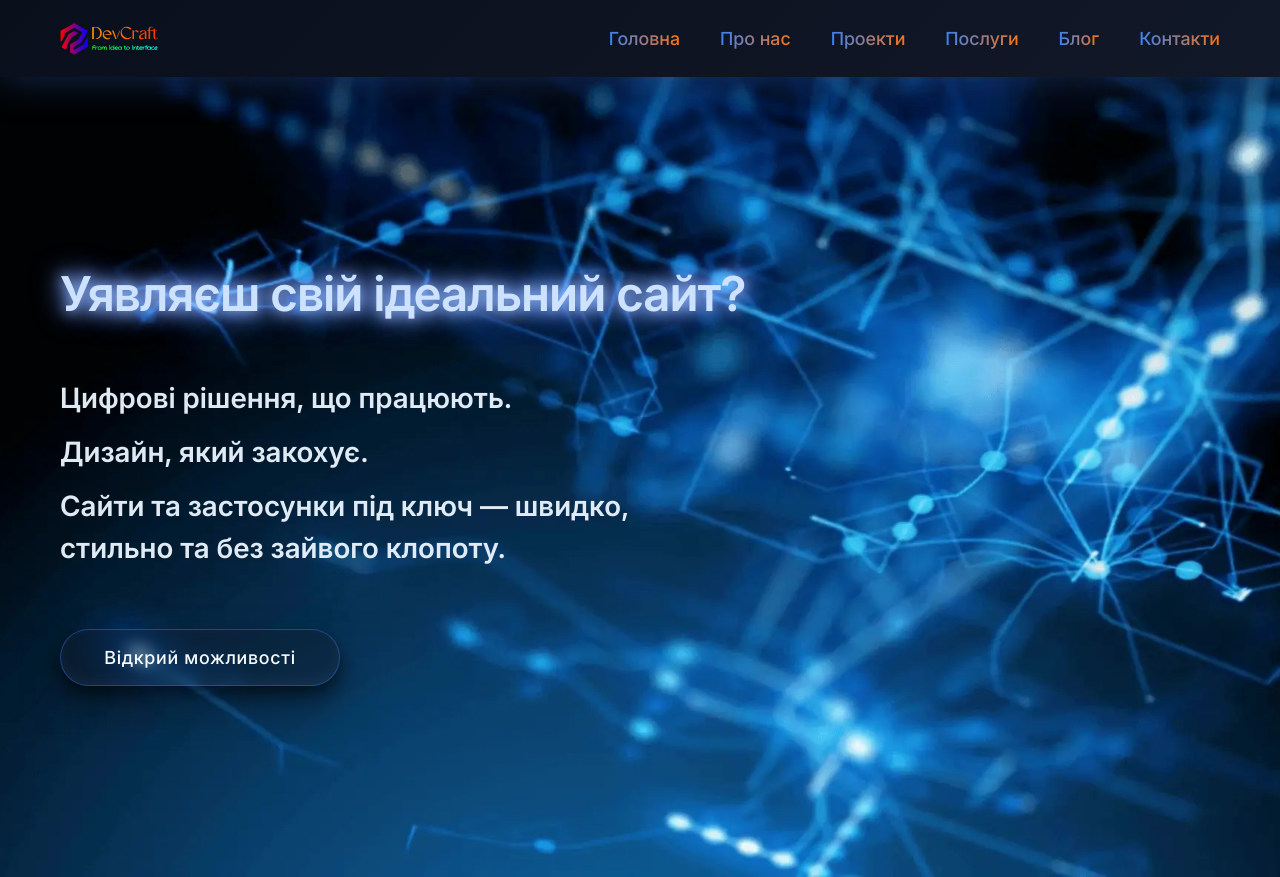
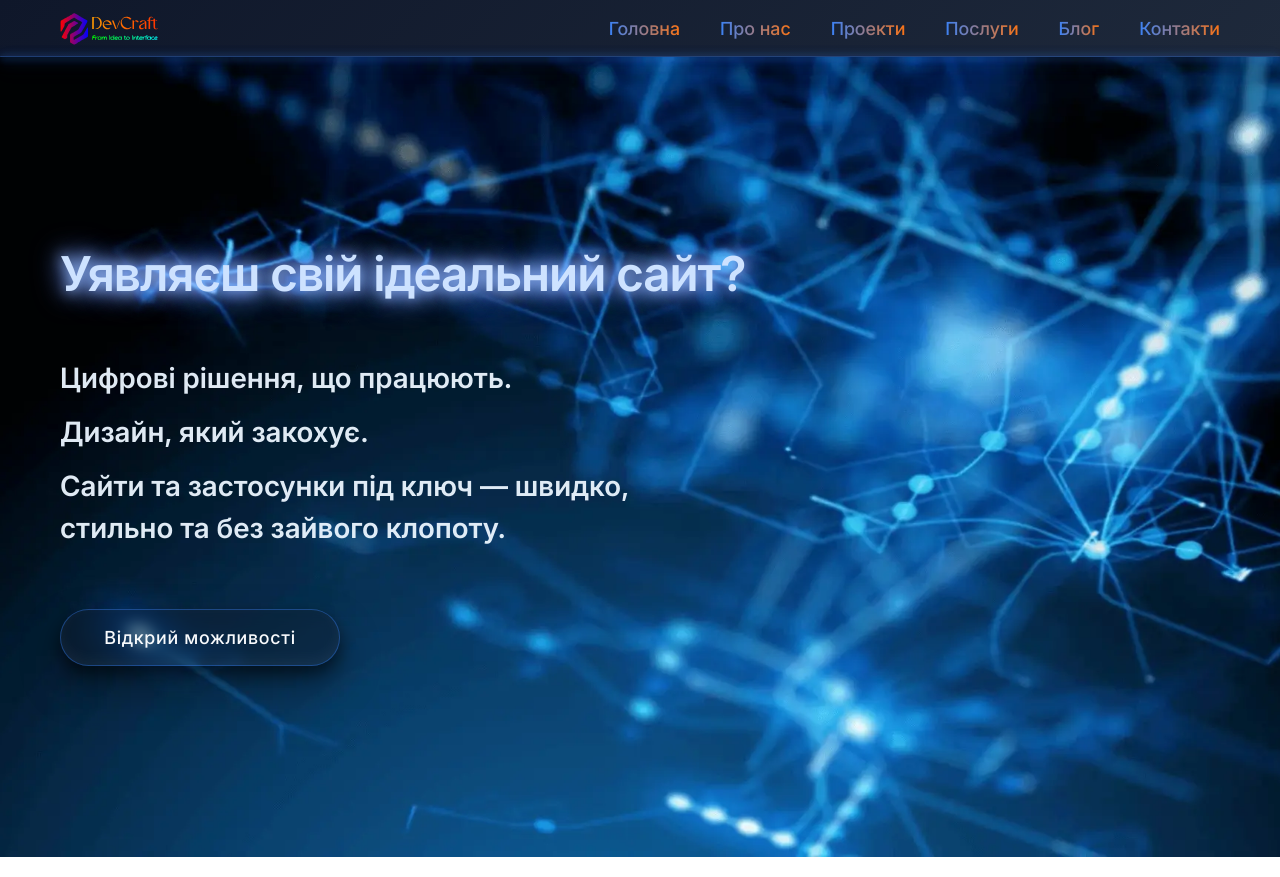
Before and after one commit to msssvitlana/command_portfolio, a Next.js app: page / in a window 1280 px wide. Built offline with nearby package versions, Linux system fonts and the light colour scheme.

Commit message:
Viacheslav h (#11)
* feat: create Header component with Logo and navigation

* Update header: gradient background and glowing bottom shadow

---------

Co-authored-by: SvitLana <missis.chuvaeva@ukr.net>

```diff
--- a/components/Header/Header.module.css
+++ b/components/Header/Header.module.css
@@ -1,28 +1,53 @@
 .header {
   width: 100%;
   margin: 0 auto;
-  background: var(--bg-gradient-dark);
-  box-shadow: var(--shadow-elevated);
+
+  background: linear-gradient(135deg, #0f172a, #1e293b);
   position: sticky;
   top: 0;
   z-index: 1000;
+  position: relative;
+}
+
+.header::after {
+  content: '';
+  position: absolute;
+  bottom: 0;
+  left: 0;
+  width: 100%;
+  height: 1px;
+  background: var(--accent-color-glow);
+  box-shadow:
+    0 2px 6px rgba(59, 130, 246, 0.6),
+    0 4px 12px rgba(59, 130, 246, 0.5),
+    0 8px 20px rgba(59, 130, 246, 0.4),
+    0 0 10px rgba(59, 130, 246, 0.7);
+  z-index: 10;
+  border-radius: 2px;
+
 }
 
 .headerNav {
   display: flex;
   align-items: center;
   justify-content: space-between;
+
   padding: 10px 16px;
+
 }
 
 @media screen and (min-width: 768px) {
   .headerNav {
+
     padding: 10px 32px;
+
   }
 }
 
 @media screen and (min-width: 1280px) {
   .headerNav {
-    padding: 20px 60px;
+
+    padding: 10px 60px;
+
   }
 }
```
